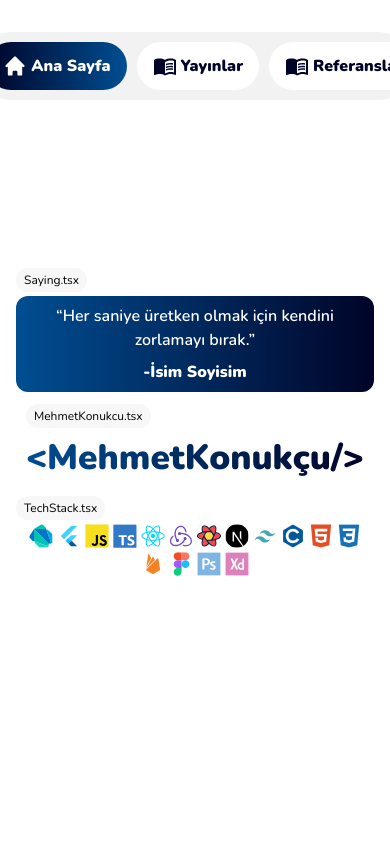
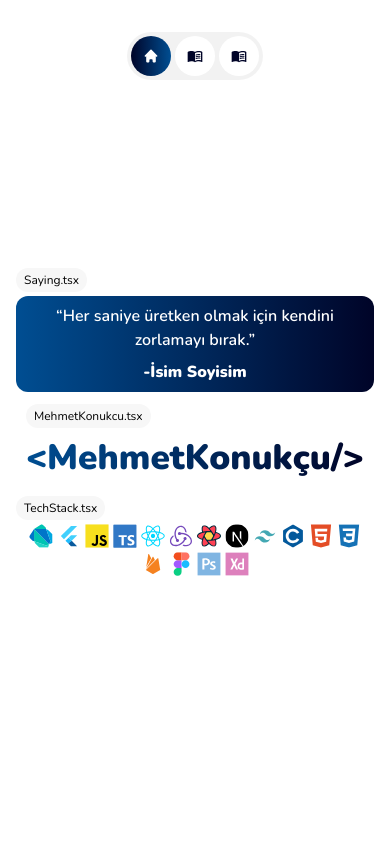
Before and after one commit to mehmetext/konukcudev-next, a Next.js app: page / in a window 390 px wide. Shown: the top 844 px of the page. Built offline with nearby package versions, Linux system fonts and the light colour scheme.

Commit message:
Menu responsive yapıldı

```diff
--- a/src/components/molecules/HomeTemplate/Menu/MenuItem.tsx
+++ b/src/components/molecules/HomeTemplate/Menu/MenuItem.tsx
@@ -17,7 +17,7 @@ export default function MenuItem({ href, children }: Props) {
 	return (
 		<Link
 			href={href}
-			className={`shrink-0 flex items-center justify-center text-center font-black gap-1 py-3 px-4 rounded-full ${
+			className={`shrink-0 flex items-center justify-center text-center font-black gap-1 p-3 sm:py-3 sm:px-4 rounded-full ${
 				isActive
 					? "bg-gradient-to-r from-primary-dark to-primary text-white"
 					: "bg-white text-primary-dark"
--- a/src/components/organisms/Menu.tsx
+++ b/src/components/organisms/Menu.tsx
@@ -17,15 +17,18 @@ export default function Menu({ sticky = true }: Props) {
 				sticky ? "sticky" : "fixed"
 			}`}
 		>
-			<div className="bg-black bg-opacity-5 backdrop-blur-md top-8 flex rounded-full gap-2.5 p-2.5">
+			<div className="bg-black bg-opacity-5 backdrop-blur-md top-8 flex rounded-full gap-1 p-1 sm:gap-2.5 sm:p-2.5">
 				<MenuItem href="/">
-					<HiHome className="text-2xl" /> Ana Sayfa
+					<HiHome className="sm:text-2xl" />
+					<span className="hidden sm:flex">Ana Sayfa</span>
 				</MenuItem>
 				<MenuItem href="/yayinlar">
-					<MdMenuBook className="text-2xl" /> Yayınlar
+					<MdMenuBook className="sm:text-2xl" />
+					<span className="hidden sm:flex">Yayınlar</span>
 				</MenuItem>
 				<MenuItem href="/referanslarim">
-					<MdMenuBook className="text-2xl" /> Referanslarım
+					<MdMenuBook className="sm:text-2xl" />
+					<span className="hidden sm:flex">Referanslarım</span>
 				</MenuItem>
 			</div>
 		</div>
```
